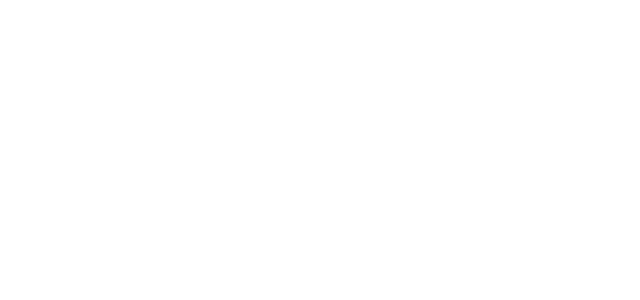
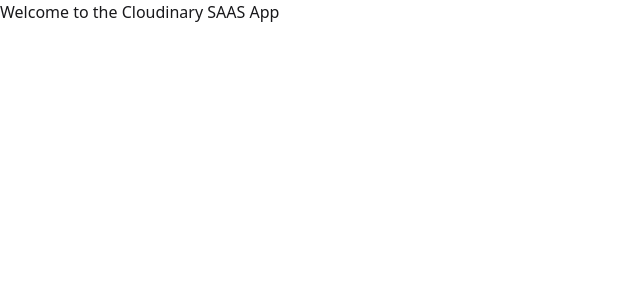
Before and after one commit to Mismail9961/PixelNimbus-SAAS-App, a Next.js app: page / in a window 1280 px wide. Shown: the top 300 px of the page, without its empty margins (0-640 px from the left). Built offline with nearby package versions, Linux system fonts and the light colour scheme.

Commit message:
main page

```diff
--- a/app/page.tsx
+++ b/app/page.tsx
@@ -8,12 +8,6 @@
   description: "Cloudinary SAAS App",
 };
 
-export default function RootLayout({ children }: { children: ReactNode }) {
-  return (
-    <ClerkProvider>
-      <html lang="en">
-        <body>{children}</body>
-      </html>
-    </ClerkProvider>
-  );
+export default function Page() {
+  return <div>Welcome to the Cloudinary SAAS App</div>;
 }
```
